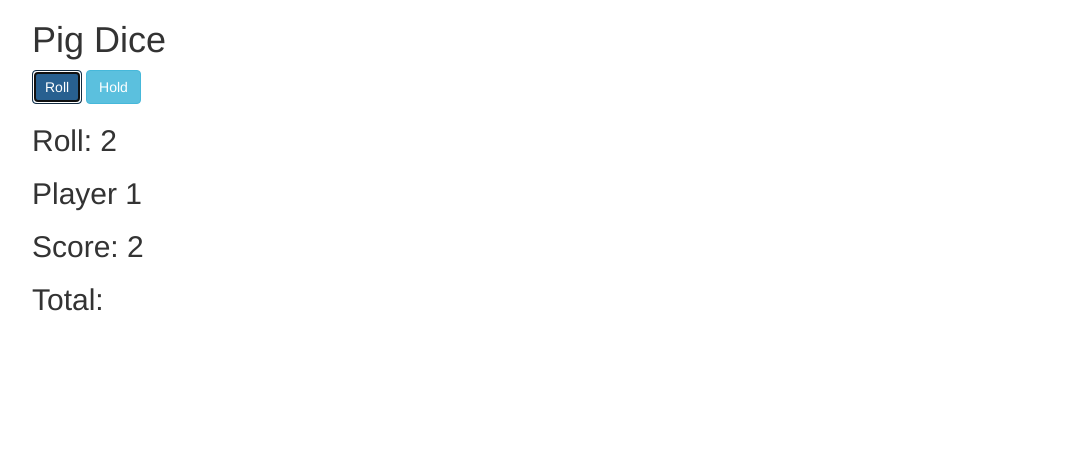
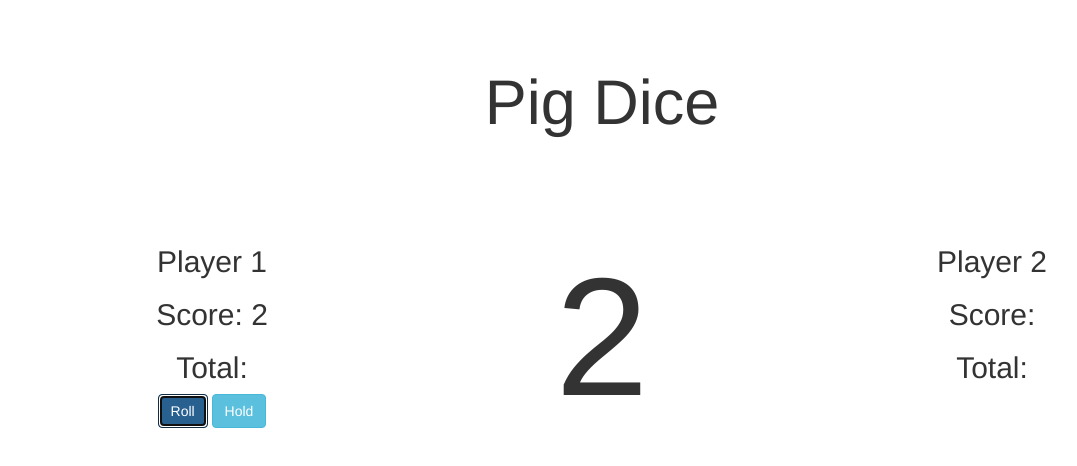
Before and after one commit to heltmm/pigdice-gulp, a plain HTML site: page index.html in a window 1280 px wide. Both pictures are taken after a click on the button "Roll". Shown: the whole page, without its empty margins (38-1115 px from the left). Drawn offline with Linux system fonts and the light colour scheme.

Commit message:
add an update to the html, added coloumns

```diff
--- a/css/styles.css
+++ b/css/styles.css
@@ -1,7 +1,25 @@
 form input[type='number']{
-
 }
 
-.player2 {
+#rollResult2 {
   display: none;
 }
+
+#rollButton2, #holdButton2 {
+  display: none;
+}
+
+.jumbotron {
+  background-color: white;
+  text-align: center;
+}
+
+.row{
+  text-align: center;
+  background-color:;
+}
+
+#middleColumn h2 {
+  text-align: center;
+  font-size: 12em;
+}
--- a/index.html
+++ b/index.html
@@ -9,50 +9,57 @@
   </head>
   <body>
     <div class="container">
-      <h1>Pig Dice</h1>
-      <div class="row">
-        <div class="col-sm-12">
-          <form id="dice">
+      <div class="jumbotron">
+        <h1>Pig Dice</h1>
+      </div>
+      <form id="dice">
+        <div class="">
 
+        </div>
+        <div class="row">
+          <div class="col-sm-4">
             <div class="player1">
-              <button id="rollButton1" type="button" class="btn btn-primary">Roll</button>
-
-              <button id="holdButton1" type="button" class="btn btn-info">Hold</button>
-
-              <h2>Roll: <span id="rollResult1"></span></h2>
 
               <h2>Player 1</h2>
               <h2>Score: <span id="rollScore1"></span></h2>
 
               <h2>Total: <span id="rollTotal1"></span></h2>
+
+
+                <button id="rollButton1" type="button" class="btn btn-primary">Roll</button>
+
+                <button id="holdButton1" type="button" class="btn btn-info">Hold</button>
+
+              </div>
             </div>
+          <div class="col-sm-4">
+            <div id="middleColumn">
 
+                <h2><span id="rollResult1"></span></h2>
+
+                <h2><span id="rollResult2"></span></h2>
+
+            </div>
+          </div>
+          <div class="col-sm-4">
             <div class="player2">
-              <button id="rollButton2" type="button" class="btn btn-primary">Roll</button>
 
-              <button id="holdButton2" type="button" class="btn btn-info">Hold</button>
 
-              <h2>Roll: <span id="rollResult2"></span></h2>
 
               <h2>Player 2</h2>
               <h2>Score: <span id="rollScore2"></span></h2>
 
               <h2>Total: <span id="rollTotal2"></span></h2>
+
+
+                <button id="rollButton2" type="button" class="btn btn-primary">Roll</button>
+
+                <button id="holdButton2" type="button" class="btn btn-info">Hold</button>
+
             </div>
-            <!-- <div class="form-group">
-              <label for="currentScore">Current Score</label>
-              <input id="currentScore" class="form-control" type="number">
-            </div>
-
-            <div class="form-group">
-              <label for="totalScore">Total Score</label>
-              <input id="totalScore" class="form-control" type="number">
-            </div> -->
-
-          </form>
-<!-- end row -->
+          </div>
         </div>
-      </div>
+      </form>
 <!-- end container -->
     </div>
   </body>
--- a/js/scripts.js
+++ b/js/scripts.js
@@ -5,8 +5,8 @@ function Player(player, score, total) {
  this.rollTotal = total;
 }
 
-var player1 = new Player("Player1", 0, 0);
-var player2 = new Player('Player2', 0, 0);
+var player1 = new Player('', 0, 0);
+var player2 = new Player('', 0, 0);
 
 function randomInt(min, max) {
   min = Math.ceil(min);
@@ -15,10 +15,11 @@ function randomInt(min, max) {
 }
 
 Player.prototype.diceRoll = function(roll) {
-  console.log(roll)
   if (roll === 1) {
     this.rollScore = 0;
-  $('.player1, .player2').toggle();
+    $('#rollResult1, #rollResult2').toggle();
+    $('#rollButton1, #rollButton2').toggle();
+    $('#holdButton1, #holdButton2').toggle();
   } else {
     this.rollScore += roll;
   }
@@ -29,7 +30,9 @@ Player.prototype.hold = function() {
   this.rollScore = 0;
   if (this.rollTotal >= 100)
     alert('You win ' + this.player + '!')
-    $('.player1, .player2').toggle();
+    $('#rollResult1, #rollResult2').toggle();
+    $('#rollButton1, #rollButton2').toggle();
+    $('#holdButton1, #holdButton2').toggle();
 }
 
 
```
